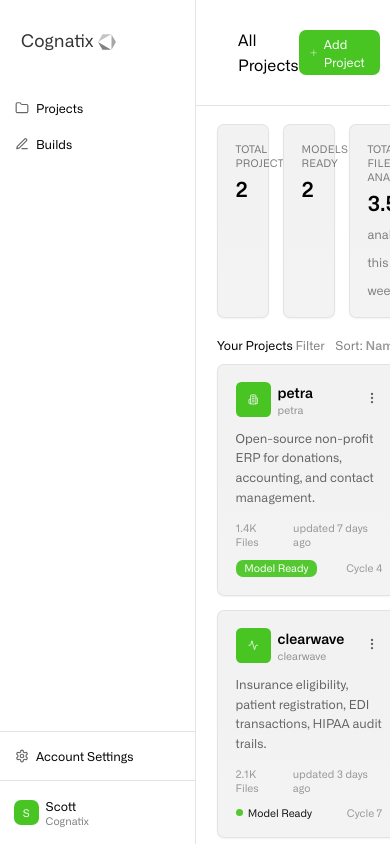
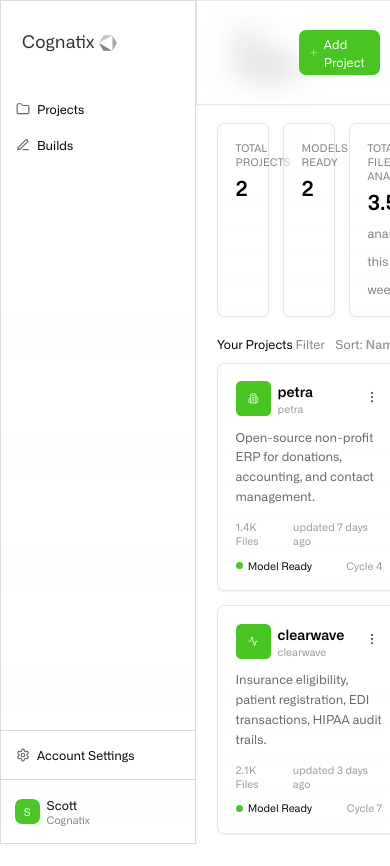
Before and after one commit to ShaggyDude/Compos, a website: page projects.html in a window 390 px wide. Shown: the top 866 px of the page. Drawn offline with Linux system fonts and the light colour scheme.

Commit message:
Update package.json scripts, enhance project HTML structure, and refine CSS styles for improved layout and responsiveness

```diff
--- a/package.json
+++ b/package.json
@@ -5,7 +5,8 @@
   "main": "shared.js",
   "scripts": {
     "build": "npx @tailwindcss/cli -i styles/main.css -o styles/output.css --content 'pages/**/*.html,shared.js'",
-    "watch": "npx @tailwindcss/cli -i styles/main.css -o styles/output.css --content 'pages/**/*.html,shared.js' --watch"
+    "watch": "npx @tailwindcss/cli -i styles/main.css -o styles/output.css --content 'pages/**/*.html,shared.js' --watch",
+    "dev": "npx serve . -p 3000"
   },
   "repository": {
     "type": "git",
--- a/projects.html
+++ b/projects.html
@@ -71,7 +71,7 @@
             <span>updated 7 days ago</span>
           </div>
           <div class="flex items-center justify-between mt-3">
-            <span class="inline-block px-2.5 py-0.5 text-xs font-medium rounded inks-sage-500">Model Ready</span>
+            <span class="inline-flex items-center gap-1.5 text-xs"><span class="w-2 h-2 rounded-full bg-ink-sage-500"></span> Model Ready</span>
             <span class="text-xs opacity-40">Cycle 4</span>
           </div>
         </div>
--- a/shared.js
+++ b/shared.js
@@ -90,7 +90,7 @@ function renderSidebar(ctx) {
   }
 
   return `
-    <aside class="sidebar flex flex-col h-screen w-56 shrink-0 border-r fixed left-0 top-0 z-30">
+    <aside class="sidebar raised flex flex-col h-screen w-56 shrink-0 border-r fixed left-0 top-0 z-30">
       <!-- Logo -->
       <div class="px-6 py-8">
         <a href="${root}projects.html" class="group flex items-center gap-1.5 no-underline">
@@ -194,12 +194,13 @@ function renderHeader(ctx, opts = {}) {
   }
 
   return `
-    <header class="relative flex items-center justify-between px-12 py-8 border-b">
+    <header class="relative flex items-center justify-between px-12 py-8">
+      <div class="raised absolute inset-0 pointer-events-none"></div>
       <div class="flex items-center gap-2">
         ${projectSwitcher}
       </div>
       ${breadcrumbHtml ? `<div class="absolute left-1/2 -translate-x-1/2 flex items-center gap-1 text-sm opacity-60">${breadcrumbHtml}</div>` : ''}
-      <div class="flex items-center gap-2">
+      <div class="flex items-center gap-2 z-10">
         ${actions || ''}
       </div>
     </header>
--- a/styles/main.css
+++ b/styles/main.css
@@ -179,7 +179,7 @@
   --color-ink-gray-1000: var(--ink-gray-1000);
 
   /* SEMANTIC */
-  --color-border: light-dark(var(--base-gray-500), var(--base-gray-800));
+  --color-border: light-dark(var(--base-gray-600), var(--base-gray-800));
 }
 
 @property --bg {
@@ -533,17 +533,17 @@
     @apply border-border/20 relative border shadow-xs backdrop-blur-lg;
     --bg: var(--inks-gray-100-bg);
     --fg: var(--inks-gray-100-fg);
-    background: light-dark(oklch(from var(--bg) l c h / 0.98), oklch(from var(--bg) l c h / 0.28));
+    background: light-dark(oklch(from var(--bg) l c h / 0.02), oklch(from var(--bg) l c h / 0.06));
     color: var(--fg);
   }
   .raised::after {
-    @apply to-ink-gray-0/8 pointer-events-none absolute inset-0 rounded-[inherit] bg-linear-to-b from-transparent from-30%;
+    @apply to-ink-gray-0/2 pointer-events-none absolute inset-0 rounded-[inherit] bg-linear-to-b from-transparent from-30%;
     content: " ";
   }
-  .raised .raised {
+  /* .raised .raised {
    background: var(--ink-gray-0);
    color: var(--ink-gray-1000);
-  }
+  } */
 
 }
 
@@ -615,4 +615,5 @@
   position: fixed;
   inset: 0;
   pointer-events: none;
+  z-index: -1;
 }
```
Also changed, not shown: styles/output.css.
